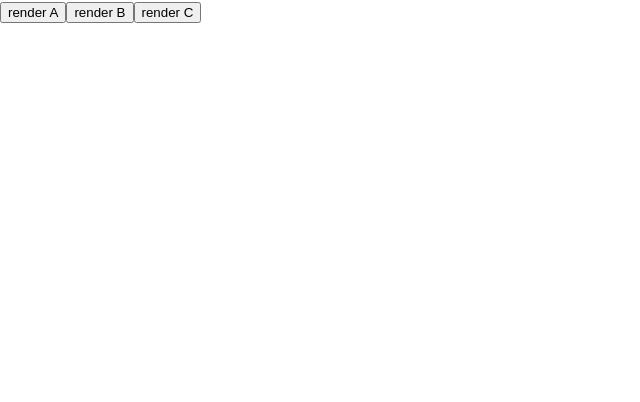
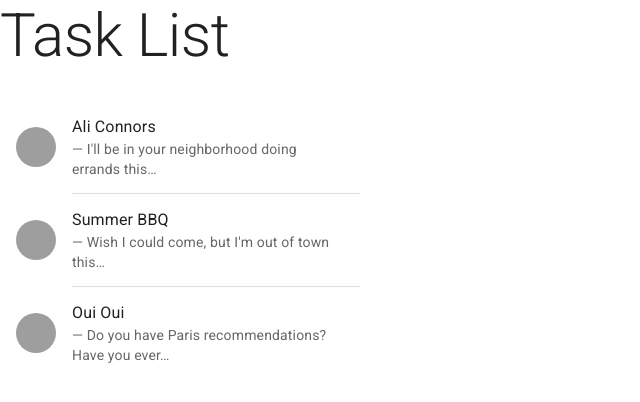
Before and after one commit to AppleLAN/Pair-Programming-Gentleman-Live, a React (Vite) app: page / in a window 1280 px wide. Shown: the top 402 px of the page, without its empty margins (0-640 px from the left). Built offline with nearby package versions, Linux system fonts and the light colour scheme; grey boxes are pictures that could not be loaded.

Commit message:
chore: remove demo

```diff
--- a/src/App.tsx
+++ b/src/App.tsx
@@ -1,9 +1,7 @@
-// import TaskListPage from './pages/task-list/TaskListPage'
-import { DialogExample } from "./DialogExample"
+import TaskListPage from './pages/task-list/TaskListPage'
 
 function App() {
-  // return <TaskListPage />
-  return <DialogExample />
+  return <TaskListPage />
 }
 
 export default App
--- a/src/DialogExample.tsx
+++ /dev/null
@@ -1,44 +0,0 @@
-import { useDialog } from './hooks/useDialog'
-
-function A(){
-  const { closeDialog } = useDialog()
-
-  return <>
-    <h1>Hello from A</h1>
-    <button onClick={closeDialog}>close</button>
-  </>
-}
-
-function B(){
-  const { closeDialog } = useDialog()
-
-  return <>
-    <h1>Hello from B</h1>
-    <button onClick={closeDialog}>close</button>
-  </>
-}
-
-function C(){
-  const { closeDialog } = useDialog()
-
-  return <>
-    <h1>Hello from C</h1>
-    <button onClick={closeDialog}>close</button>
-  </>
-}
-
-export function DialogExample() {
-  const { setContent } = useDialog()
-
-  return <>
-  <button onClick={() => {
-    setContent(<A/>)
-  }}>render A</button>
-  <button onClick={() => {
-    setContent(<B/>)
-  }}>render B</button>
-  <button onClick={() => {
-    setContent(<C/>)
-  }}>render C</button>
-  </>
-}
```
